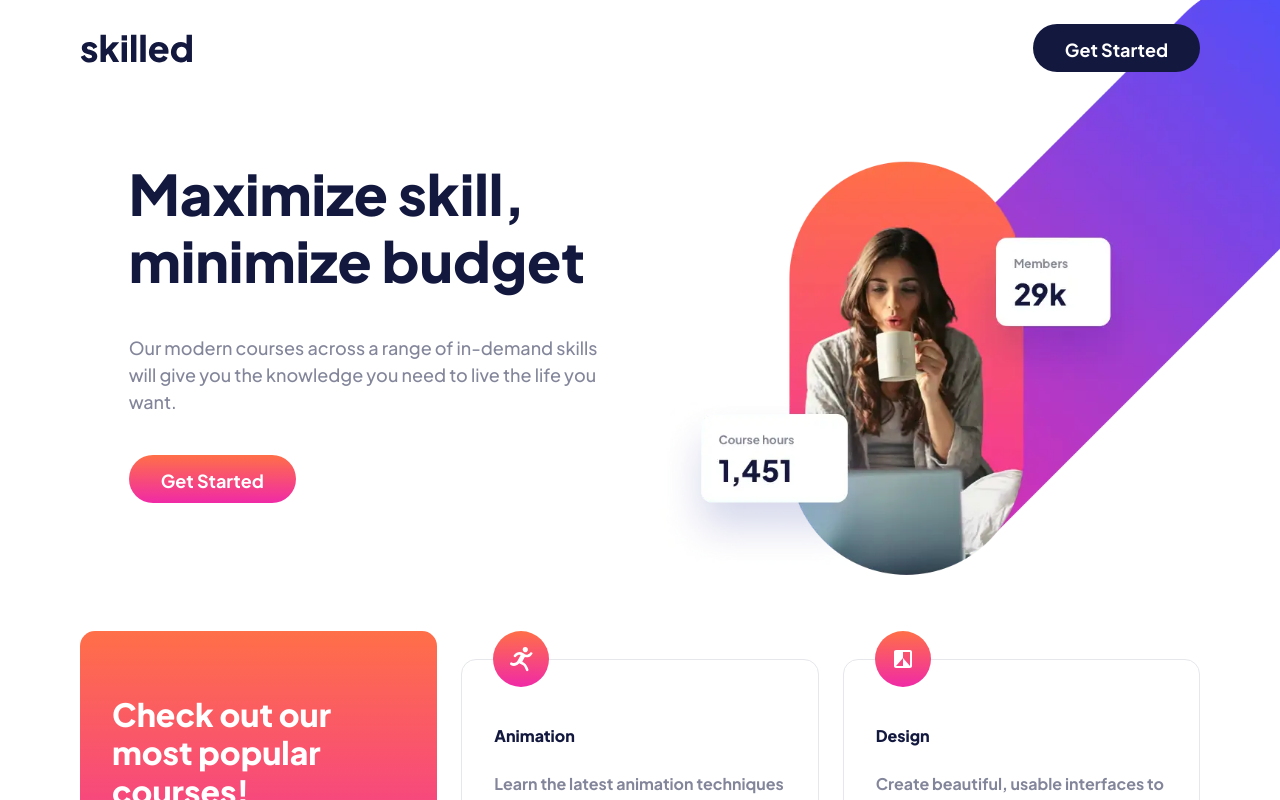
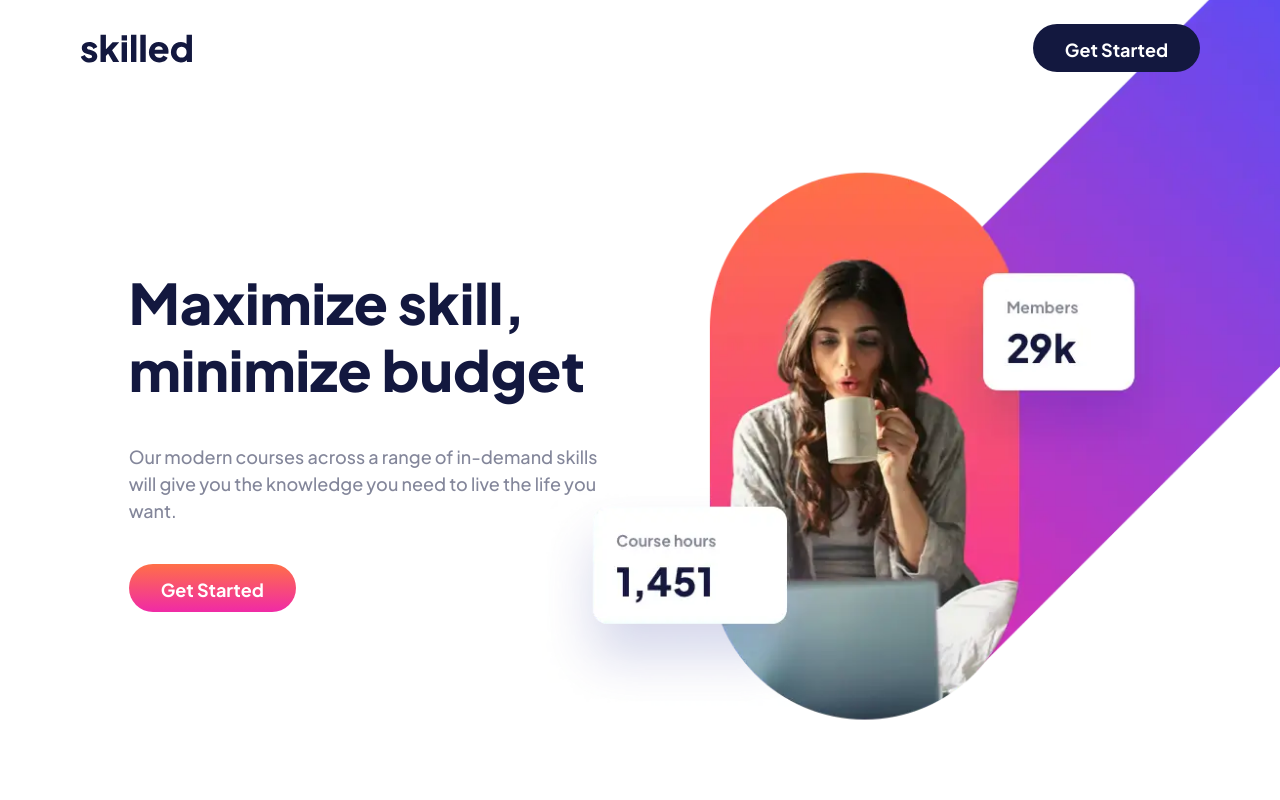
Before and after one commit to avinashradlabstech/skilled-elearning-landing-page, a React (Vite) app: page / in a window 1280 px wide. Shown: the top 800 px of the page. Built offline with nearby package versions, Linux system fonts and the light colour scheme.

Commit message:
Fixed Hero text alignment

```diff
--- a/src/components/Hero.tsx
+++ b/src/components/Hero.tsx
@@ -7,8 +7,8 @@ const Hero: React.FC = () => {
   return (
     <>
       <div className="her-section flex flex-col items-center justify-center gap-100 self-stretch px-250 py-800 md:py-800 md:px-550 lg:px-1000 lg:py-800 relative overflow-x-clip">
-        <div className="flex flex-col md:flex-row items-center justify-center gap-600 md:gap-300 lg:gap-400 max-w-[1120px] mx-auto ">
-          <div className="hero-text-section flex flex-col items-start gap-500 md:w-1/2">
+        <div className="flex flex-col md:flex-row items-center justify-center gap-600 md:gap-300 md:min-h-[400px] lg:gap-400 lg:max-w-[1120px] lg:min-h-[560px]">
+          <div className="hero-text-section flex flex-col items-start gap-500 md:w-1/2 md:justify-center">
             <div className="flex flex-col items-start gap-300 lg:gap-500">
               <div className="font-sans font-extrabold leading-48 text-blue-900 text-40 lg:text-56 lg:leading-67.2">
                 {info.heroData.heading}
--- a/src/components/HeroPicture.tsx
+++ b/src/components/HeroPicture.tsx
@@ -25,7 +25,7 @@ const HeroPicture: React.FC = () => {
   }
 
   return (
-    <picture className="hero-picture md:absolute md:-z-1 md:max-w-[625px] md:top-[-7rem] md:right-[-12.25rem] lg:top-[-10.375rem] lg:max-w-[772px] lg:right-[-9.5625rem]">
+    <picture className="hero-picture md:absolute md:-z-1 md:max-w-[625px] md:top-[-7rem] md:right-[-12.25rem] lg:top-[-14.375rem] lg:max-w-[1021px] lg:right-[-17.5625rem]">
       <source srcSet={srcSet} type="image/webp" media={mediaQuery} />
       <source
         srcSet={srcSet.replace(".webp", ".png")}
```
